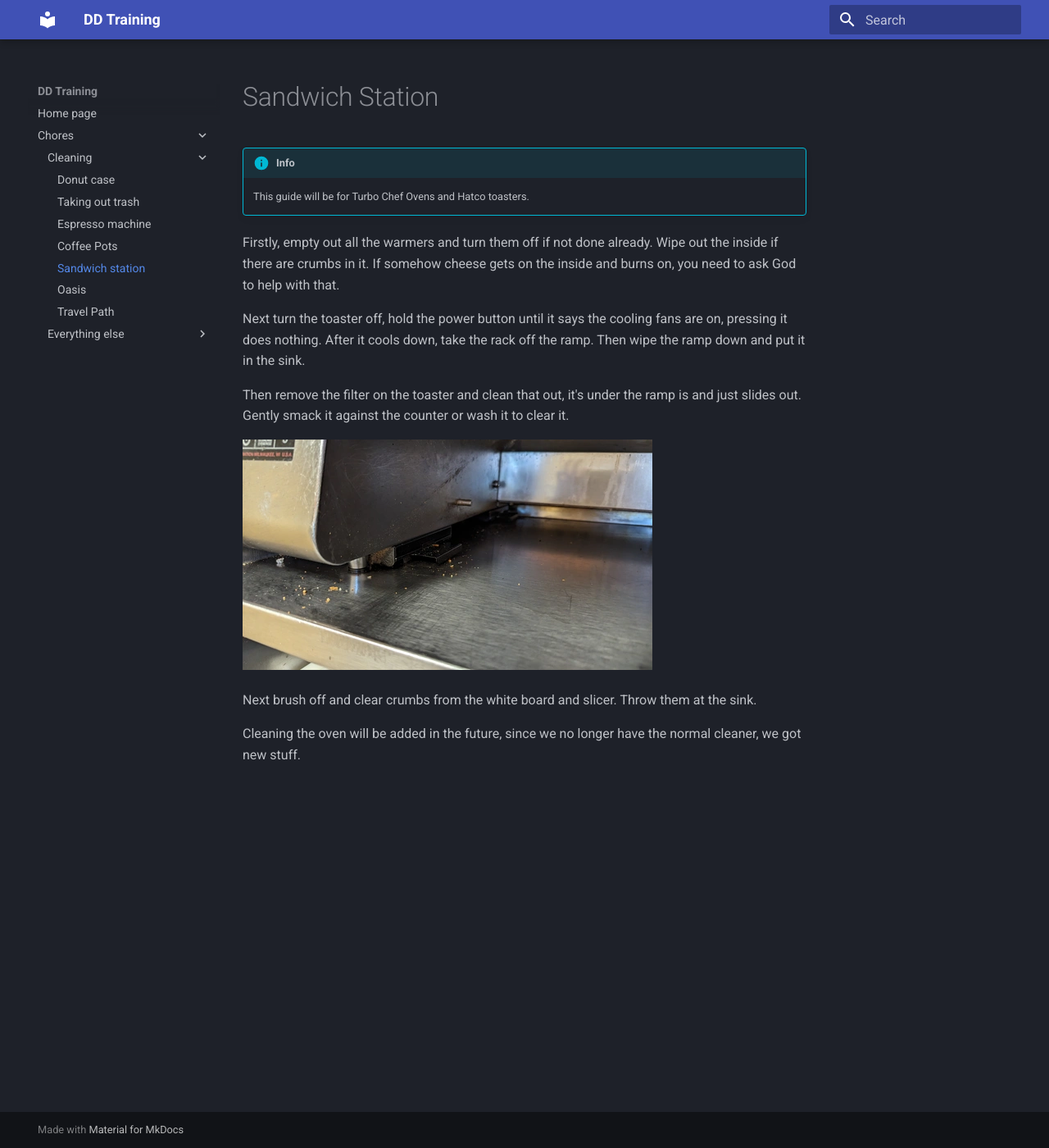
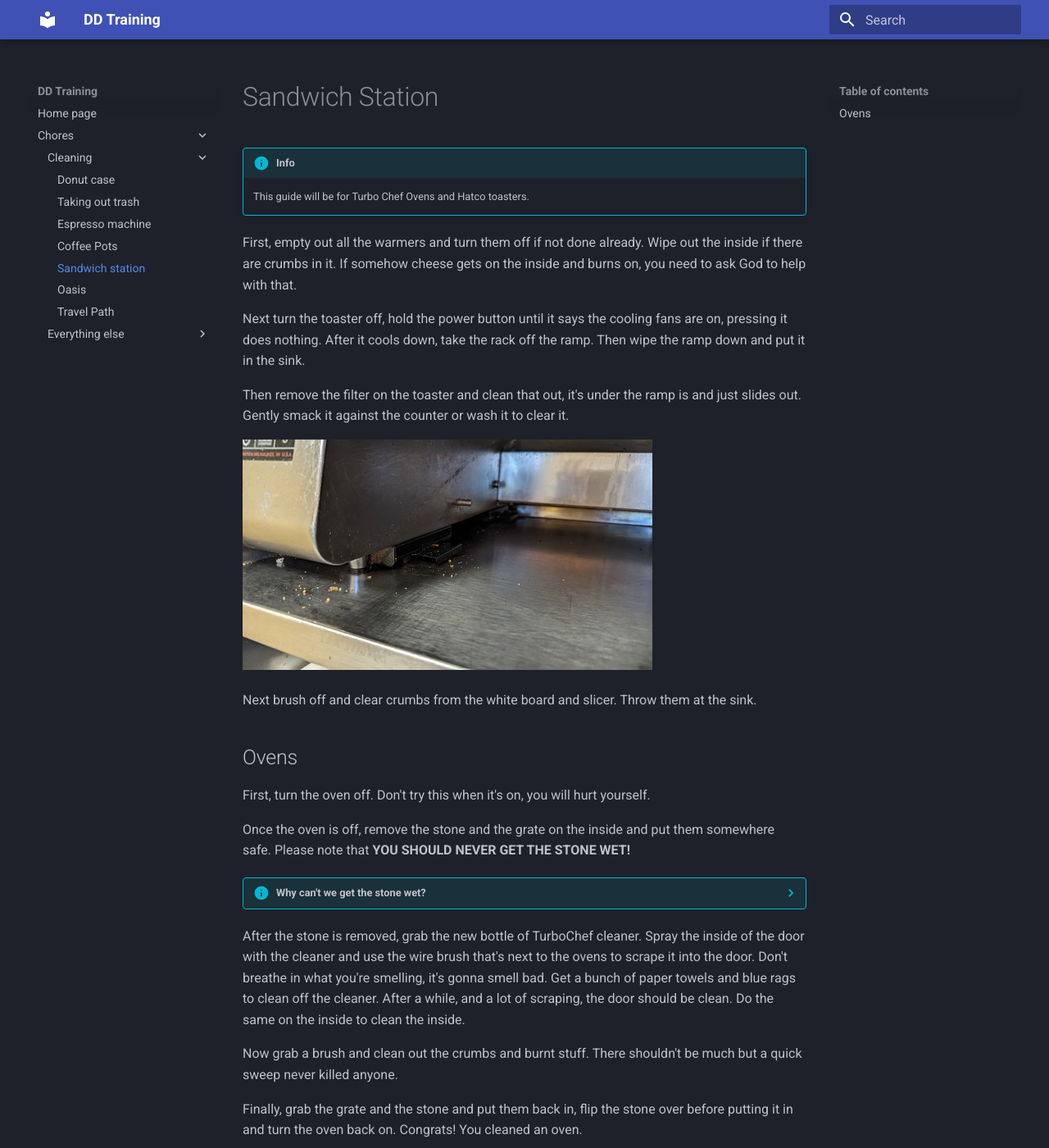
Before and after one commit to 46620/dd-training-site, an MkDocs documentation site: the page built from docs/chores/cleaning/sandwich.md, in a window 1280 px wide and 1400 px high. Shown: the whole window at 82% size. Built offline with MkDocs 1.6.1 and Material for MkDocs 9.7.7, drawn with Linux system fonts in a browser that asks for light colours.

Commit message:
[docs] why do they call it oven when you oven the cold food of out hot eat the food? also fixed a markdown issue with coffee pots because I forget a #

```diff
--- a/docs/chores/cleaning/sandwich.md
+++ b/docs/chores/cleaning/sandwich.md
@@ -3,7 +3,7 @@
 !!! info
     This guide will be for Turbo Chef Ovens and Hatco toasters.
 
-Firstly, empty out all the warmers and turn them off if not done already. Wipe out the inside if there are crumbs in it. If somehow cheese gets on the inside and burns on, you need to ask God to help with that.
+First, empty out all the warmers and turn them off if not done already. Wipe out the inside if there are crumbs in it. If somehow cheese gets on the inside and burns on, you need to ask God to help with that.
 
 Next turn the toaster off, hold the power button until it says the cooling fans are on, pressing it does nothing. After it cools down, take the rack off the ramp. Then wipe the ramp down and put it in the sink.
 
@@ -13,4 +13,17 @@ Then remove the filter on the toaster and clean that out, it's under the ramp is
 
 Next brush off and clear crumbs from the white board and slicer. Throw them at the sink.
 
-Cleaning the oven will be added in the future, since we no longer have the normal cleaner, we got new stuff.
+## Ovens
+
+First, turn the oven off. Don't try this when it's on, you will hurt yourself.
+
+Once the oven is off, remove the stone and the grate on the inside and put them somewhere safe. Please note that **YOU SHOULD NEVER GET THE STONE WET!**
+
+??? info "Why can't we get the stone wet?"
+    It will explode.
+
+After the stone is removed, grab the new bottle of TurboChef cleaner. Spray the inside of the door with the cleaner and use the wire brush that's next to the ovens to scrape it into the door. Don't breathe in what you're smelling, it's gonna smell bad. Get a bunch of paper towels and blue rags to clean off the cleaner. After a while, and a lot of scraping, the door should be clean. Do the same on the inside to clean the inside.
+
+Now grab a brush and clean out the crumbs and burnt stuff. There shouldn't be much but a quick sweep never killed anyone.
+
+Finally, grab the grate and the stone and put them back in, flip the stone over before putting it in and turn the oven back on. Congrats! You cleaned an oven.
```
Also changed, not shown: docs/chores/cleaning/coffee.md (+1 -1 lines).
